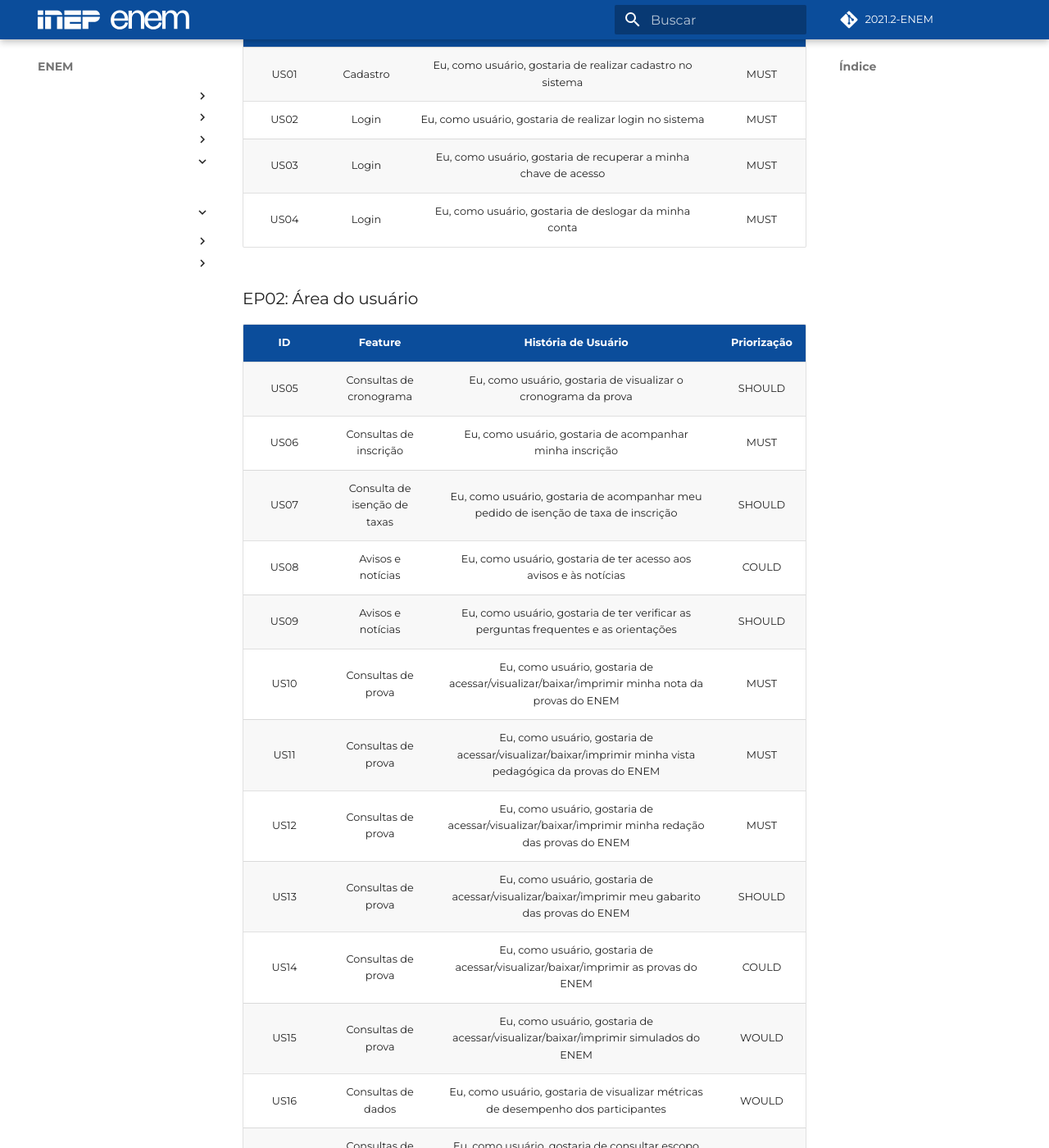
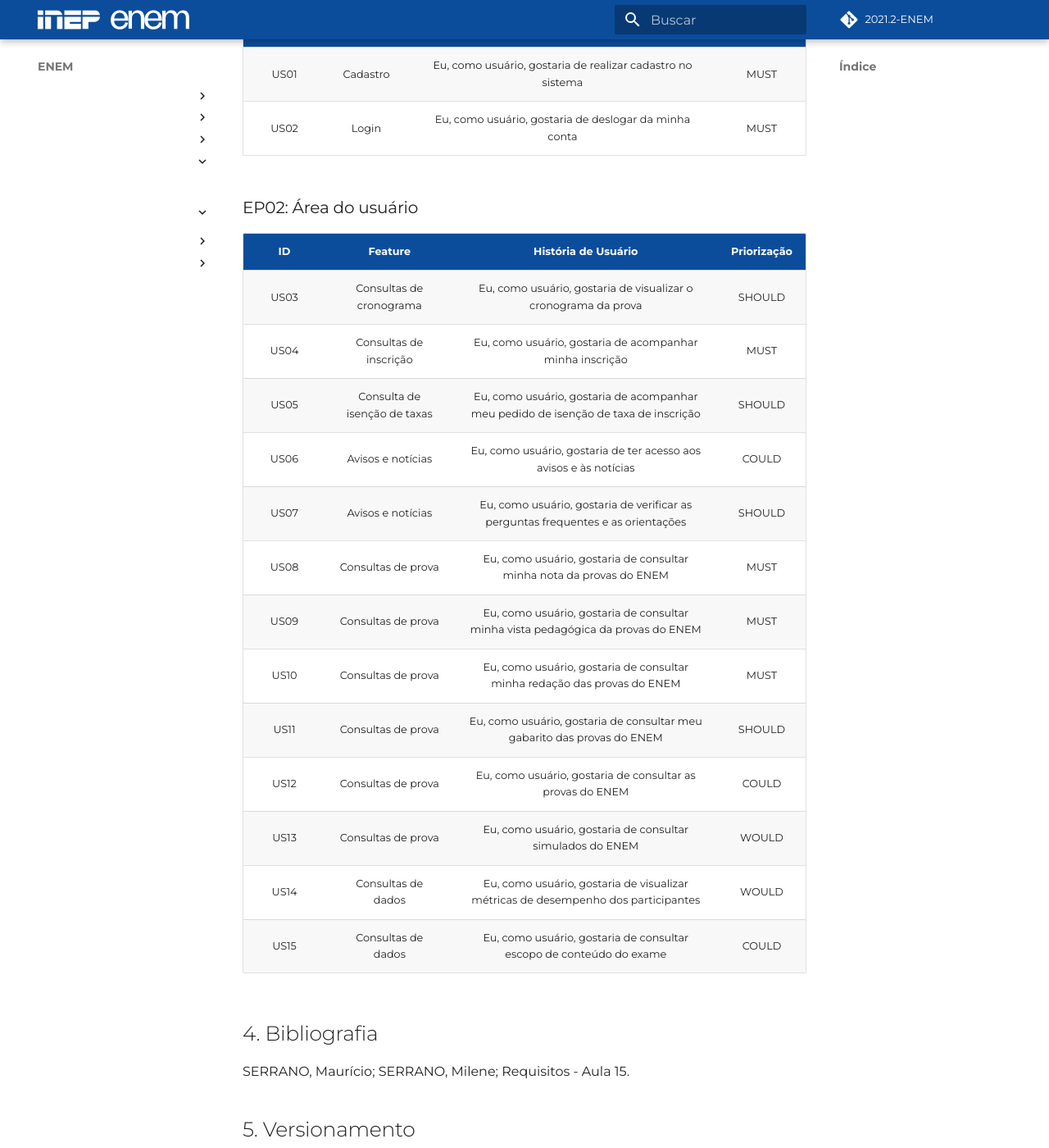
Before and after one commit to jackesfonseca/2021.2-ENEM, an MkDocs documentation site: the page built from docs/modelagem/agil/backlog.md, in a window 1280 px wide and 1400 px high, scrolled down 1005 px. Shown: the whole window at 82% size. Built offline with MkDocs 1.6.1 and Material for MkDocs 9.7.7, drawn with Linux system fonts in a browser that asks for light colours; some web fonts are replaced; comment, search, counter and statistics services are not loaded; some of the changed text lies outside the part shown.

Commit message:
chore: remove stories out of scope

```diff
--- a/docs/modelagem/agil/backlog.md
+++ b/docs/modelagem/agil/backlog.md
@@ -22,27 +22,25 @@
 |  ID  |  Feature  |  História de Usuário  |   Priorização  |
 |------|-------------|-----------|----------------|
 | US01 |  Cadastro | Eu, como usuário, gostaria de realizar cadastro no sistema  | MUST |
-| US02 |  Login | Eu, como usuário, gostaria de realizar login no sistema | MUST |
-| US03 |  Login | Eu, como usuário, gostaria de recuperar a minha chave de acesso  | MUST |
-| US04 |  Login | Eu, como usuário, gostaria de deslogar da minha conta  | MUST |
+| US02 |  Login | Eu, como usuário, gostaria de deslogar da minha conta  | MUST |
 
 ### EP02: Área do usuário
 
 |  ID  |  Feature  |  História de Usuário  |   Priorização  |
 |------|-------------|-----------|----------------|
-| US05 |  Consultas de cronograma | Eu, como usuário, gostaria de visualizar o cronograma da prova  | SHOULD |
-| US06 |  Consultas de inscrição | Eu, como usuário, gostaria de acompanhar minha inscrição | MUST |
-| US07 |  Consulta de isenção de taxas | Eu, como usuário, gostaria de acompanhar meu pedido de isenção de taxa de inscrição  | SHOULD |
-| US08 |  Avisos e notícias | Eu, como usuário, gostaria de ter acesso aos avisos e às notícias  | COULD |
-| US09 |  Avisos e notícias | Eu, como usuário, gostaria de ter verificar as perguntas frequentes e as orientações  | SHOULD |
-| US10 |  Consultas de prova | Eu, como usuário, gostaria de acessar/visualizar/baixar/imprimir minha nota da provas do ENEM  | MUST |
-| US11 |  Consultas de prova | Eu, como usuário, gostaria de acessar/visualizar/baixar/imprimir minha vista pedagógica da provas do ENEM  | MUST |
-| US12 |  Consultas de prova | Eu, como usuário, gostaria de acessar/visualizar/baixar/imprimir minha redação das provas do ENEM  | MUST |
-| US13 |  Consultas de prova | Eu, como usuário, gostaria de acessar/visualizar/baixar/imprimir meu gabarito das provas do ENEM  | SHOULD |
-| US14 |  Consultas de prova | Eu, como usuário, gostaria de acessar/visualizar/baixar/imprimir as provas do ENEM  | COULD |
-| US15 |  Consultas de prova | Eu, como usuário, gostaria de acessar/visualizar/baixar/imprimir simulados do ENEM  | WOULD |
-| US16 |  Consultas de dados | Eu, como usuário, gostaria de visualizar métricas de desempenho dos participantes  | WOULD |
-| US17 |  Consultas de dados | Eu, como usuário, gostaria de consultar escopo de conteúdo do exame  | COULD |
+| US03 |  Consultas de cronograma | Eu, como usuário, gostaria de visualizar o cronograma da prova  | SHOULD |
+| US04 |  Consultas de inscrição | Eu, como usuário, gostaria de acompanhar minha inscrição | MUST |
+| US05 |  Consulta de isenção de taxas | Eu, como usuário, gostaria de acompanhar meu pedido de isenção de taxa de inscrição  | SHOULD |
+| US06 |  Avisos e notícias | Eu, como usuário, gostaria de ter acesso aos avisos e às notícias  | COULD |
+| US07 |  Avisos e notícias | Eu, como usuário, gostaria de verificar as perguntas frequentes e as orientações  | SHOULD |
+| US08 |  Consultas de prova | Eu, como usuário, gostaria de consultar minha nota da provas do ENEM  | MUST |
+| US09 |  Consultas de prova | Eu, como usuário, gostaria de consultar minha vista pedagógica da provas do ENEM  | MUST |
+| US10 |  Consultas de prova | Eu, como usuário, gostaria de consultar minha redação das provas do ENEM  | MUST |
+| US11 |  Consultas de prova | Eu, como usuário, gostaria de consultar meu gabarito das provas do ENEM  | SHOULD |
+| US12 |  Consultas de prova | Eu, como usuário, gostaria de consultar as provas do ENEM  | COULD |
+| US13 |  Consultas de prova | Eu, como usuário, gostaria de consultar simulados do ENEM  | WOULD |
+| US14 |  Consultas de dados | Eu, como usuário, gostaria de visualizar métricas de desempenho dos participantes  | WOULD |
+| US15 |  Consultas de dados | Eu, como usuário, gostaria de consultar escopo de conteúdo do exame  | COULD |
 
 ## 4. Bibliografia
 
```
Also changed, not shown: other parts of docs/modelagem/agil/backlog.md (+1 -0 lines).
